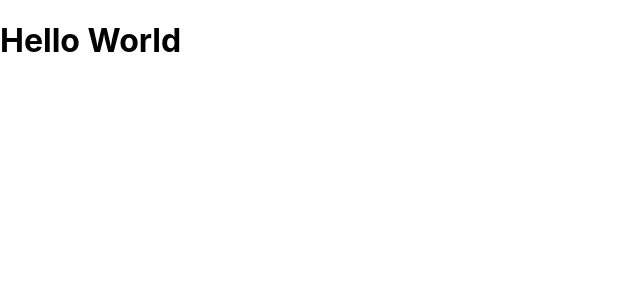
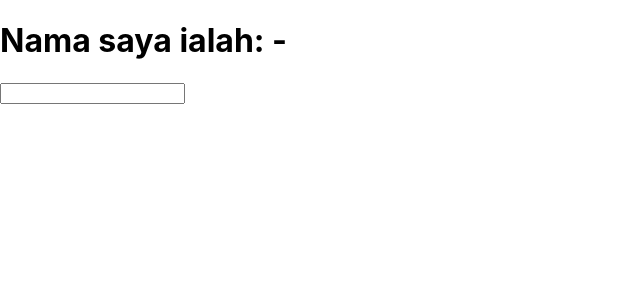
Before and after one commit to safwanrazali/class-clazzy, a React (Create React App) app in the folder my-react-app/: page / in a window 1280 px wide. Shown: the top 300 px of the page, without its empty margins (0-640 px from the left). Built offline with nearby package versions, Linux system fonts and the light colour scheme.

Commit message:
1. useState

```diff
--- a/my-react-app/src/pages/LandingPage.jsx
+++ b/my-react-app/src/pages/LandingPage.jsx
@@ -1,13 +1,22 @@
-import React from "react";
+import React, {useState} from "react";
 
 const LandingPage = () => {
+
+    const [firstName, setFirstName] = useState ("-")
+
     return (
     <div>
     <h1>
-    Hello World
+    Nama saya ialah: {firstName}
     </h1>
+
+    <input type={"text"} onChange={(evt) => setFirstName(evt.target.value)} />
     </div>
+
+
     )
 }
 
+
+
 export default LandingPage
```
